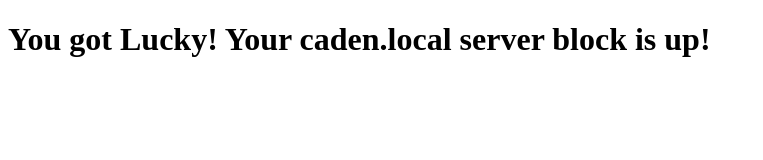
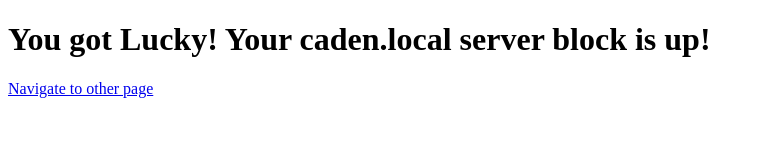
Before and after one commit to werty669/Apache-server, a plain HTML site: page index.html in a window 1280 px wide. Shown: the whole page, without its empty margins (0-763 px from the left). Drawn offline with Linux system fonts and the light colour scheme.

Commit message:
Update index.html

```diff
--- a/index.html
+++ b/index.html
@@ -5,5 +5,6 @@
 	</head>
 	<body>
 		<h1>You got Lucky! Your caden.local server block is up!</h1>
+		<a href=/index1.html>Navigate to other page</a>
 	</body>
 </html>
```
